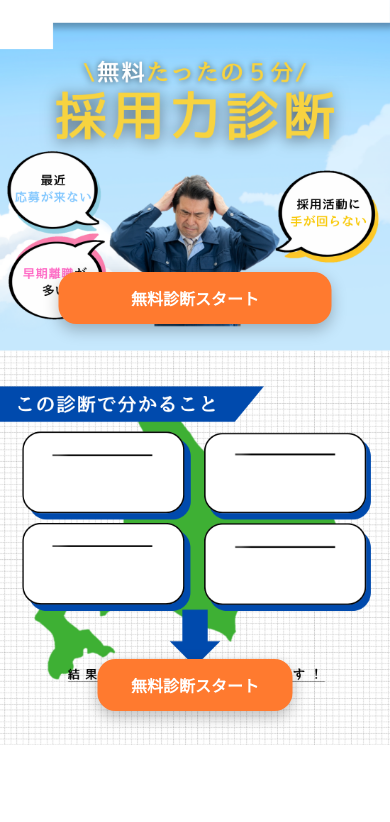
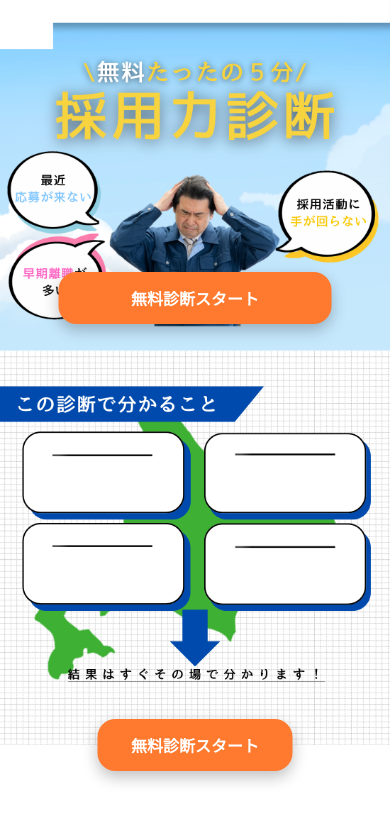
Before and after one commit to ak-koudai/bbb, a Flask app: page / in a window 390 px wide. Shown: the top 822 px of the page. Run offline with Flask 3, Linux system fonts and the light colour scheme.

Commit message:
Update top.html

```diff
--- a/templates/top.html
+++ b/templates/top.html
@@ -79,7 +79,7 @@ width:70%;
 }
 
 .cta-bottom{
-top:92%;
+top:100%;
 right:50%;
 width:50%;
 }
```
